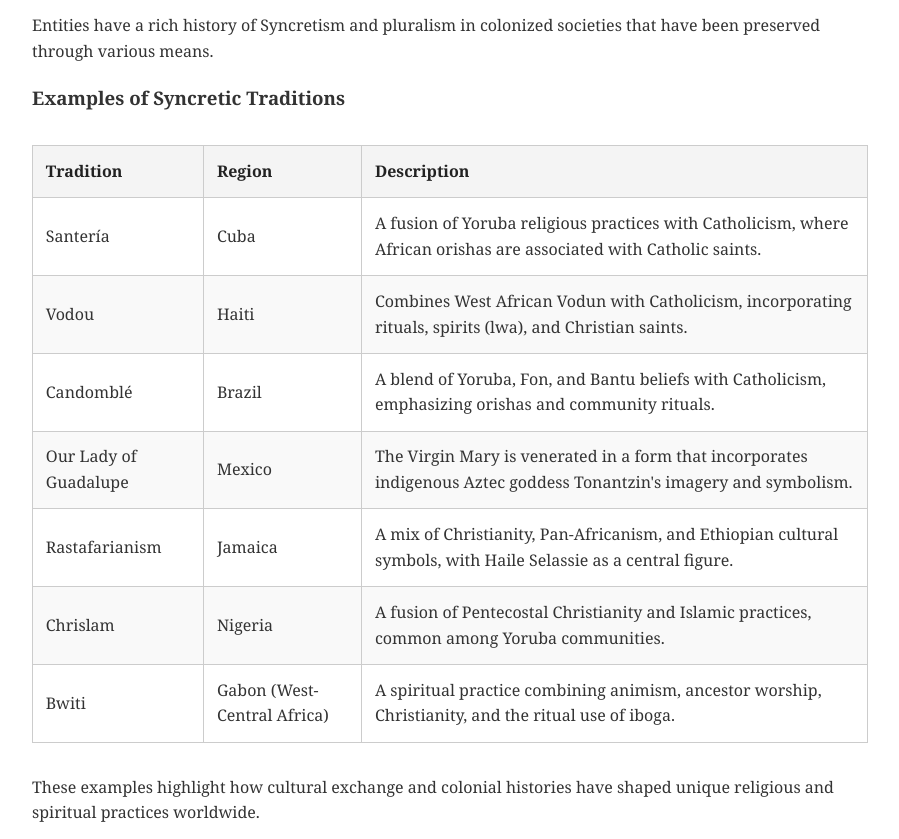
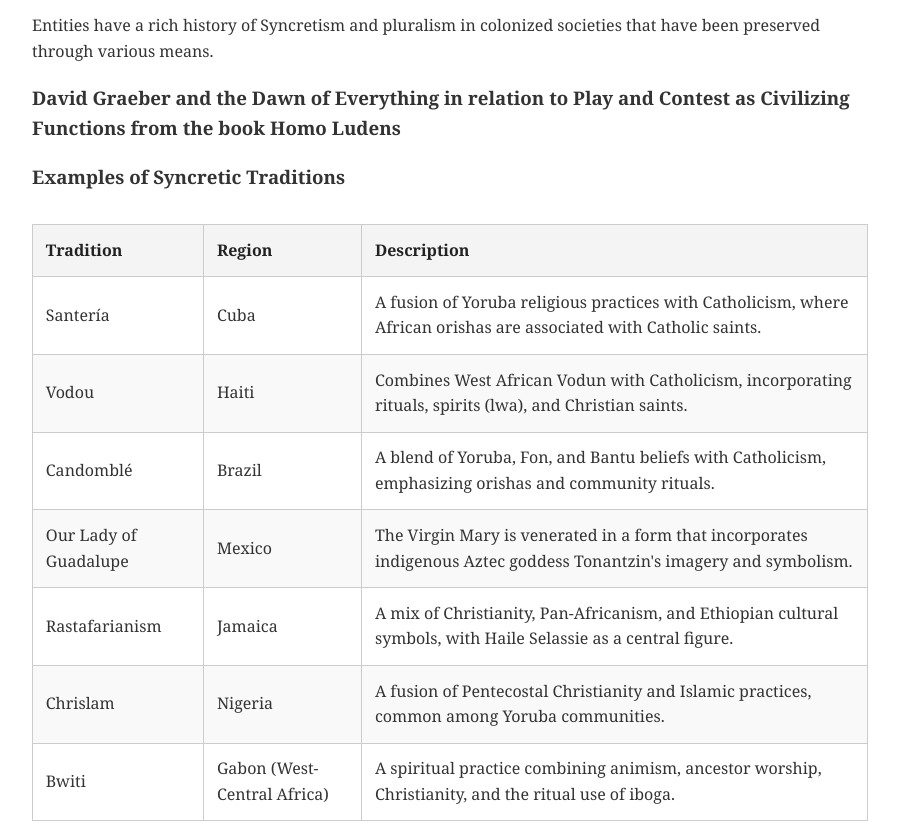
Before and after one commit to ligheffect95/Socially_Engaged_Games, a plain HTML site: page blog.html in a window 1280 px wide. Shown: the part 1125-1964 px from the top of the page, without its empty margins (190-1089 px from the left). Drawn offline with Linux system fonts and the light colour scheme.

Commit message:
Update blog.html

```diff
--- a/blog.html
+++ b/blog.html
@@ -114,6 +114,7 @@
     </style>
 </head>
 <body>
+    <h3>David Graeber and the Dawn of Everything in relation to Play and Contest as Civilizing Functions from the book Homo Ludens</h3>
     <h3>Examples of Syncretic Traditions</h3>
     <table>
         <thead>
```
